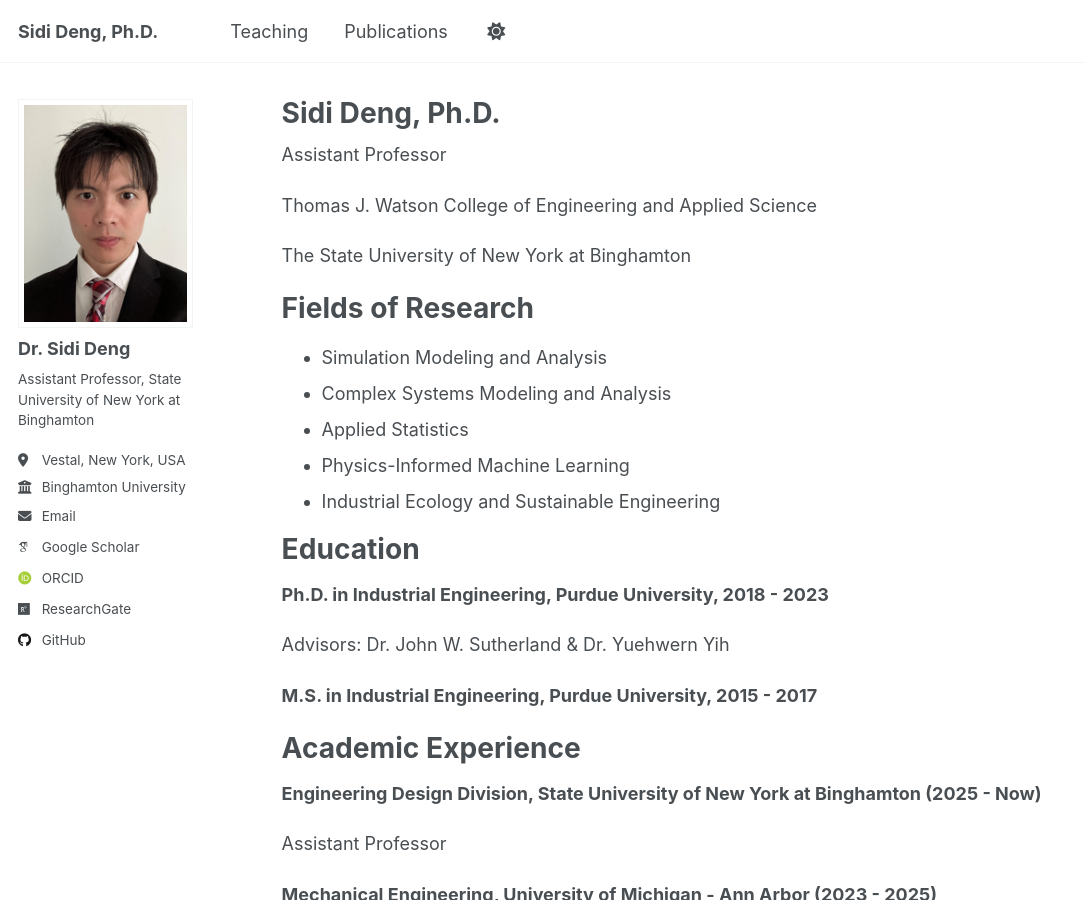
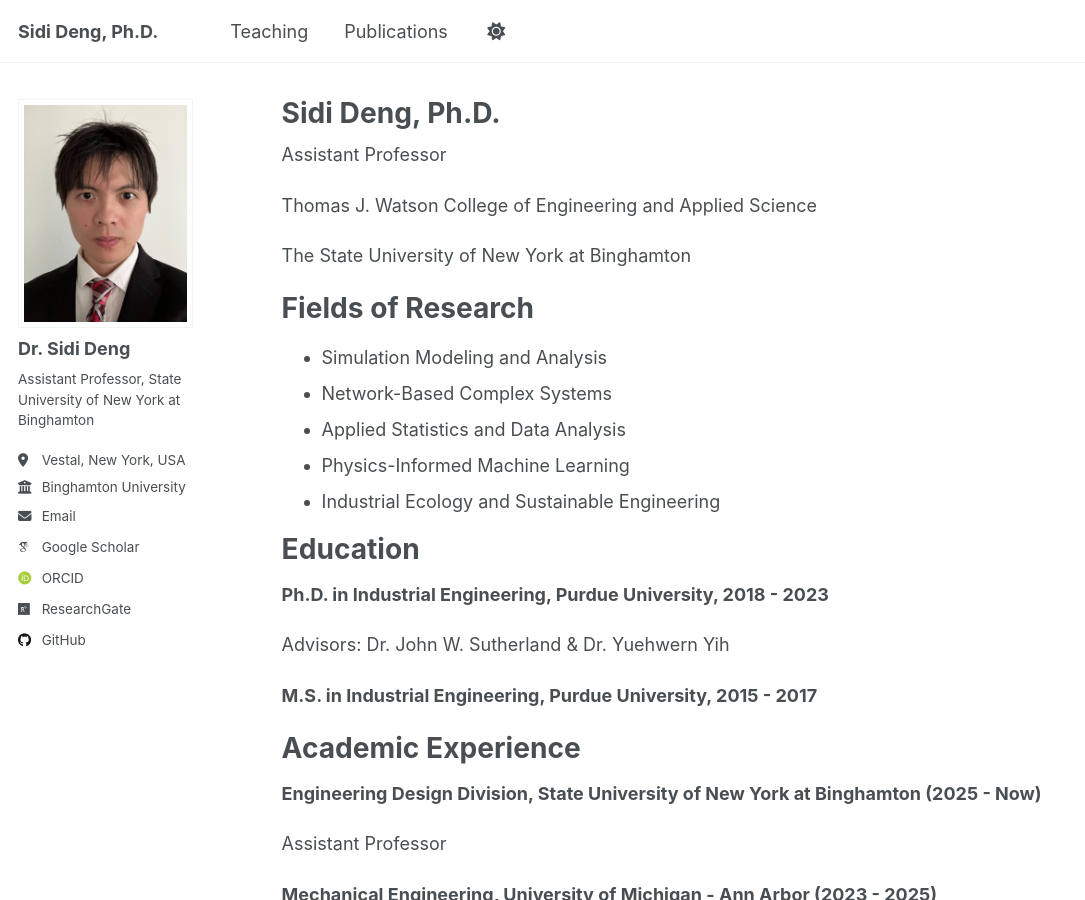
Before and after one commit to SIDIDENG/academia, a Jekyll site: the page built from _pages/about.md, in a window 1280 px wide and 900 px high. Shown: the whole window, without its empty margins (0-1085 px from the left). Built offline with Jekyll 4.4.1, drawn with Linux system fonts in a browser that asks for light colours; some web fonts are replaced.

Commit message:
Update about.md

```diff
--- a/_pages/about.md
+++ b/_pages/about.md
@@ -16,8 +16,8 @@ The State University of New York at Binghamton
 Fields of Research
 ======
 * Simulation Modeling and Analysis
-* Complex Systems Modeling and Analysis
-* Applied Statistics
+* Network-Based Complex Systems
+* Applied Statistics and Data Analysis
 * Physics-Informed Machine Learning
 * Industrial Ecology and Sustainable Engineering
 
```
